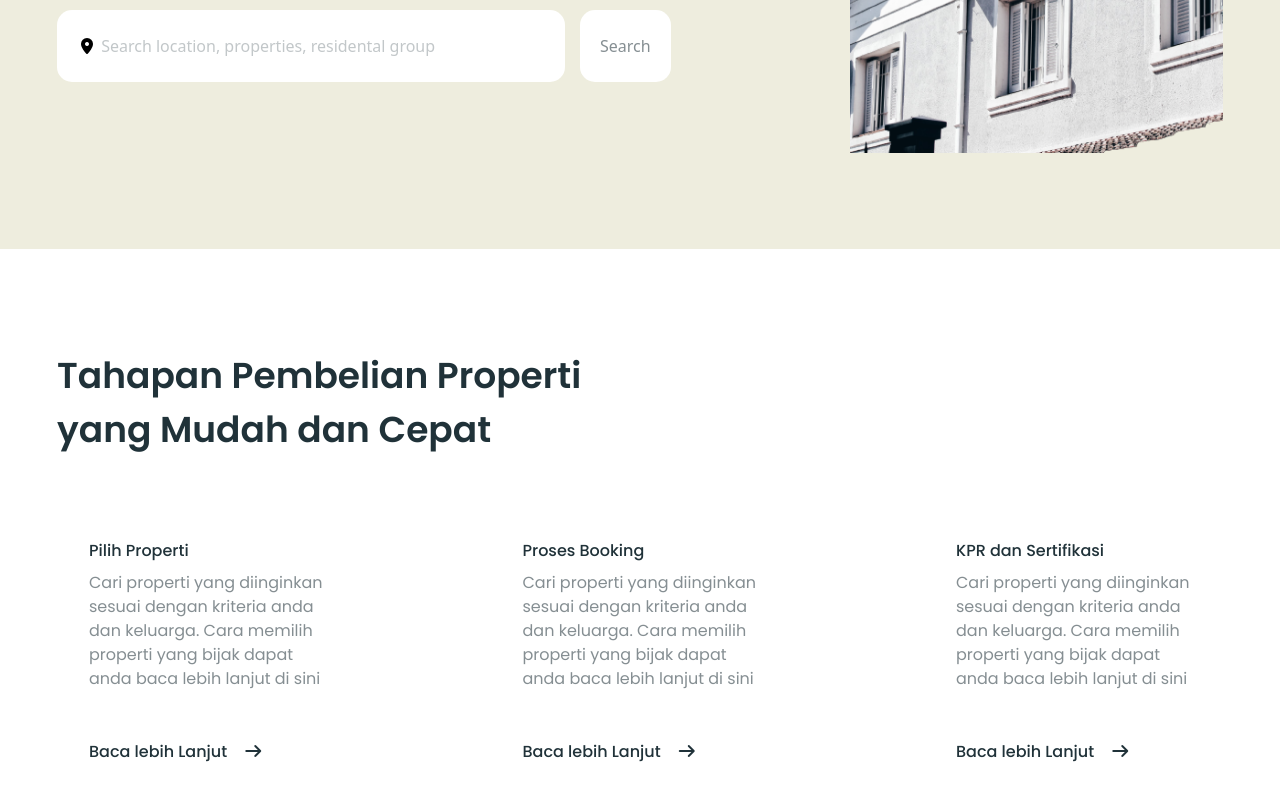
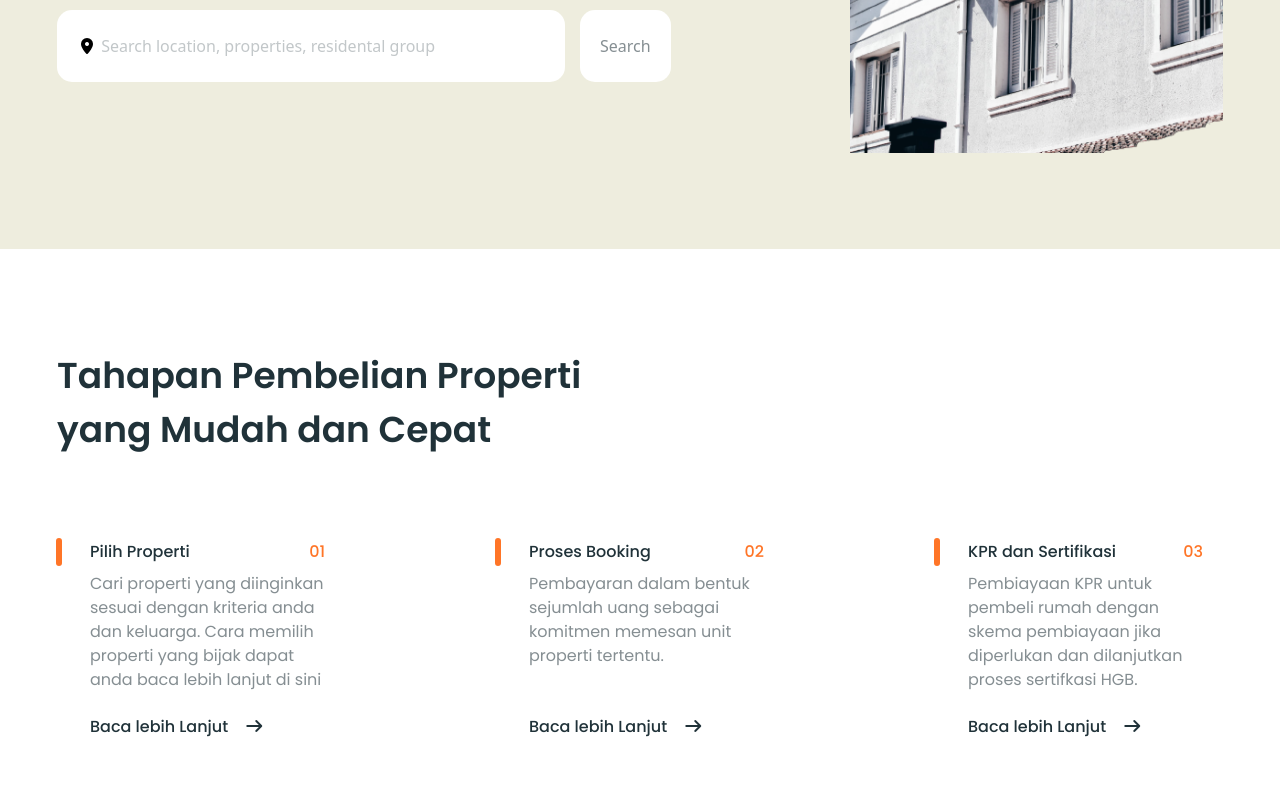
Before and after one commit to Sijan666/omahFigma, a website: page index.html in a window 1280 px wide. Shown: the part 607-1407 px from the top of the page. Drawn offline with Linux system fonts and the light colour scheme.

Commit message:
service part done

```diff
--- a/index.html
+++ b/index.html
@@ -63,19 +63,28 @@
         <div class="container">
             <h3 class="text-[36px] font-Poppins font-semibold text-[#203239] w-133.25 pb-15.5">Tahapan Pembelian Properti yang Mudah dan Cepat</h3>
             <div class="flex justify-between">
-                <div class="py-5 px-8 rounded-[10px] hover:shadow-custom duration-300">
-                    <h3 class="text-[#203239] font-Poppins font-medium text-base">Pilih Properti</h3>
-                    <p class="text-base font-Poppins text-[#203239]/55 w-58.75 pt-2 pb-12">Cari properti yang diinginkan sesuai dengan kriteria anda dan keluarga. Cara memilih properti yang bijak dapat anda baca lebih lanjut di sini</p>
+                <div class="py-5 pr-4.75 pl-8 rounded-[10px] hover:shadow-custom duration-300 border border-transparent hover:border hover:border-[#EEEDDE] group">
+                    <div class="relative flex justify-between items-center before:content-[''] before:absolute before:-left-8.5 before:w-1.5 before:h-7 before:bg-[#FF7527] before:rounded-full">
+                        <h3 class="text-[#203239] font-Poppins font-medium text-base">Pilih Properti</h3>
+                        <p class="text-[#FF7527] font-Poppins font-medium text-base">01</p>
+                    </div>
+                    <p class="text-base font-Poppins text-[#203239]/55 w-58.75 pt-2 pb-12 h-37.5">Cari properti yang diinginkan sesuai dengan kriteria anda dan keluarga. Cara memilih properti yang bijak dapat anda baca lebih lanjut di sini</p>
                     <button class="text-[#203239] font-Poppins font-medium text-base cursor-pointer">Baca lebih Lanjut <i class="fa-solid fa-arrow-right ml-3"></i></button>
                 </div>
-                <div class="py-5 px-8 rounded-[10px] hover:shadow-custom duration-300">
-                    <h3 class="text-[#203239] font-Poppins font-medium text-base">Proses Booking</h3>
-                    <p class="text-base font-Poppins text-[#203239]/55 w-58.75 pt-2 pb-12">Cari properti yang diinginkan sesuai dengan kriteria anda dan keluarga. Cara memilih properti yang bijak dapat anda baca lebih lanjut di sini</p>
+                <div class="py-5 pr-4.75 pl-8 rounded-[10px] hover:shadow-custom duration-300 border border-transparent hover:border hover:border-[#EEEDDE] group">
+                    <div class="relative flex justify-between items-center before:content-[''] before:absolute before:-left-8.5 before:w-1.5 before:h-7 before:bg-[#FF7527] before:rounded-full">
+                        <h3 class="text-[#203239] font-Poppins font-medium text-base">Proses Booking</h3>
+                        <p class="text-[#FF7527] font-Poppins font-medium text-base">02</p>
+                    </div>
+                    <p class="text-base font-Poppins text-[#203239]/55 w-58.75 pt-2 pb-12 h-37.5">Pembayaran dalam bentuk sejumlah uang sebagai komitmen memesan unit properti tertentu.</p>
                     <button class="text-[#203239] font-Poppins font-medium text-base cursor-pointer">Baca lebih Lanjut <i class="fa-solid fa-arrow-right ml-3"></i></button>
                 </div>
-                <div class="py-5 px-8 rounded-[10px] hover:shadow-custom duration-300">
-                    <h3 class="text-[#203239] font-Poppins font-medium text-base">KPR dan Sertifikasi</h3>
-                    <p class="text-base font-Poppins text-[#203239]/55 w-58.75 pt-2 pb-12">Cari properti yang diinginkan sesuai dengan kriteria anda dan keluarga. Cara memilih properti yang bijak dapat anda baca lebih lanjut di sini</p>
+                <div class="py-5 pr-4.75 pl-8 rounded-[10px] hover:shadow-custom duration-300 border border-transparent hover:border hover:border-[#EEEDDE] group">
+                    <div class="relative flex justify-between items-center before:content-[''] before:absolute before:-left-8.5 before:w-1.5 before:h-7 before:bg-[#FF7527] before:rounded-full">
+                        <h3 class="text-[#203239] font-Poppins font-medium text-base">KPR dan Sertifikasi</h3>
+                        <p class="text-[#FF7527] font-Poppins font-medium text-base">03</p>
+                    </div>
+                    <p class="text-base font-Poppins text-[#203239]/55 w-58.75 pt-2 pb-12 h-37.5">Pembiayaan KPR untuk pembeli rumah dengan skema pembiayaan jika diperlukan dan dilanjutkan proses sertifkasi HGB.</p>
                     <button class="text-[#203239] font-Poppins font-medium text-base cursor-pointer">Baca lebih Lanjut <i class="fa-solid fa-arrow-right ml-3"></i></button>
                 </div>
             </div>
```
Also changed, not shown: src/output.css.
